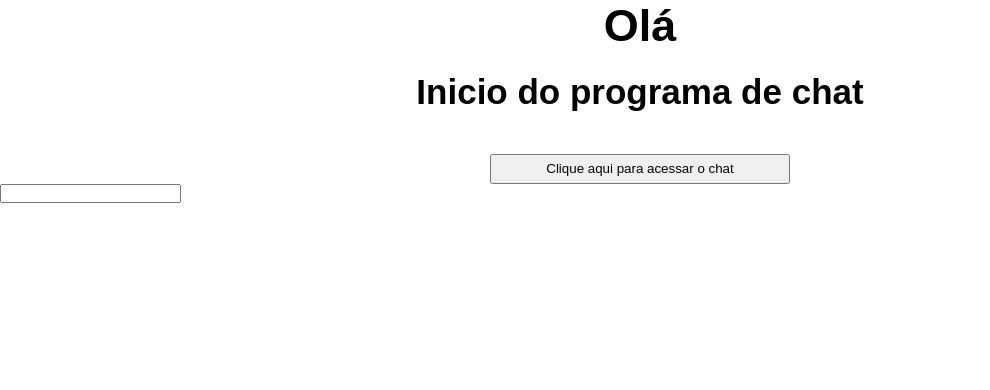
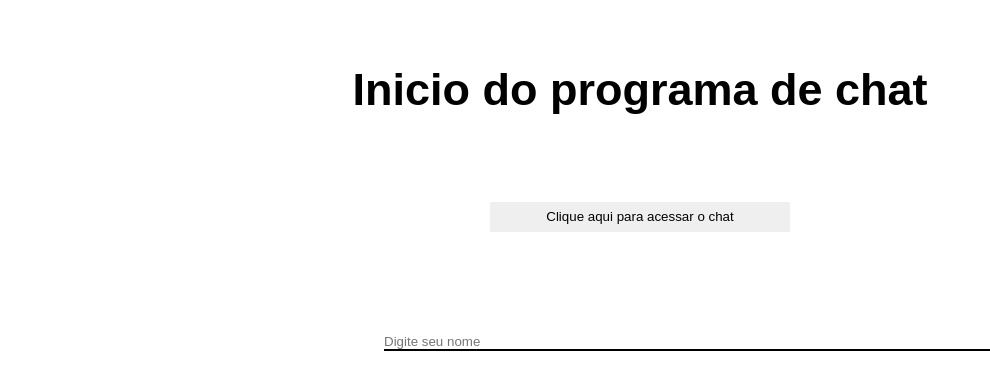
Before and after one commit to ljsomm/claudio-book, a plain HTML site: page frontend/index.html in a window 1280 px wide. Shown: the whole page, without its empty margins (0-990 px from the left). Drawn offline with Linux system fonts and the light colour scheme.

Commit message:
Fim da tela index

```diff
--- a/frontend/css/style.css
+++ b/frontend/css/style.css
@@ -2,6 +2,8 @@
     padding: 0;
     margin: 0;
     font-family: Arial, Helvetica, sans-serif;
+    border: none;
+    align-items: center;
 }
 
 button{
@@ -10,6 +12,7 @@ button{
 }
 
 h1{
+    margin: 5%;
     font-size: 45px;
     text-align: center;
 }
@@ -17,7 +20,7 @@ h1{
 h2{
     font-size: 35px;
     text-align: center;
-    margin: 20px;
+    margin: 5%;
 }
 
 .container{
@@ -28,3 +31,10 @@ h2{
     margin-left: 30%;
     margin-top: 5%;
 }
+
+.input-index{
+    margin-left: 30% ;
+    margin-top: 3%;
+    border-bottom: 2px solid black;
+    width: 700px;
+}
--- a/frontend/index.html
+++ b/frontend/index.html
@@ -9,13 +9,11 @@
     <link rel="stylesheet" href="css/style.css">
 </head>
 <body>
-    <h1>Olá</h1>
-
-    <h2>Inicio do programa de chat</h2>
+    <h1>Inicio do programa de chat</h1>
 
     <h1 class="center"><button id="btn-redirecionamento">Clique aqui para acessar o chat</button></h1>
 
-    <input type="text" id="nm-usuario">
+    <input type="text" id="nm-usuario" class="input-index" placeholder="Digite seu nome">
     <script src="js/index.js"></script>
 </body>
 </html>
```
